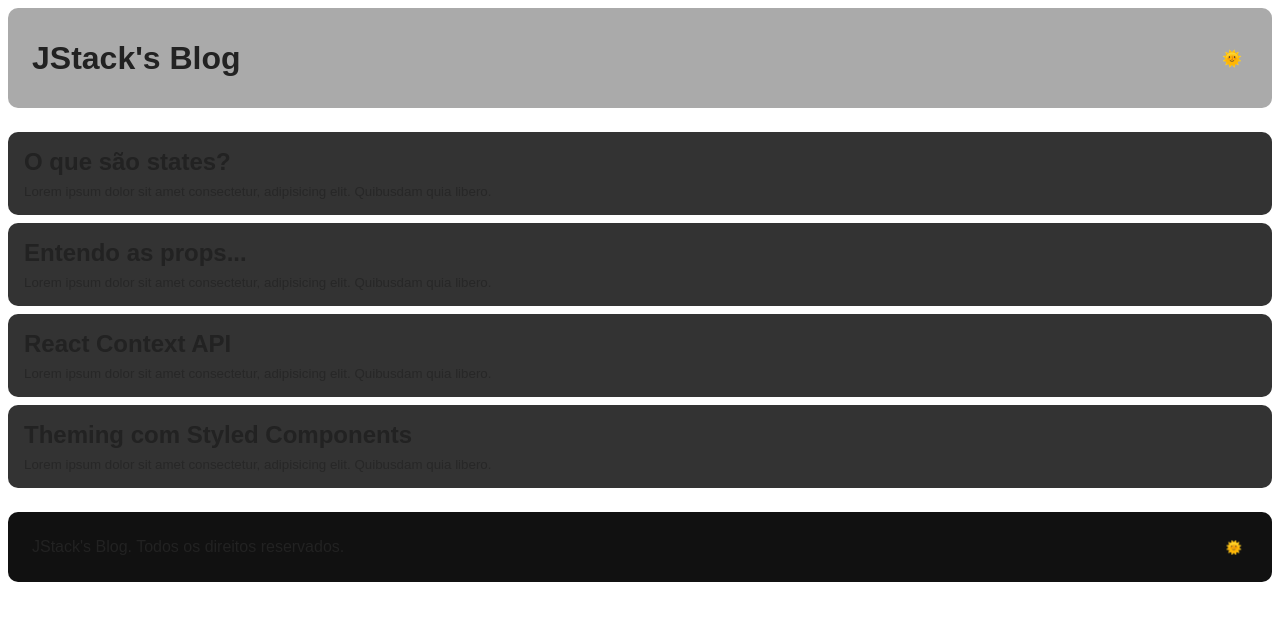
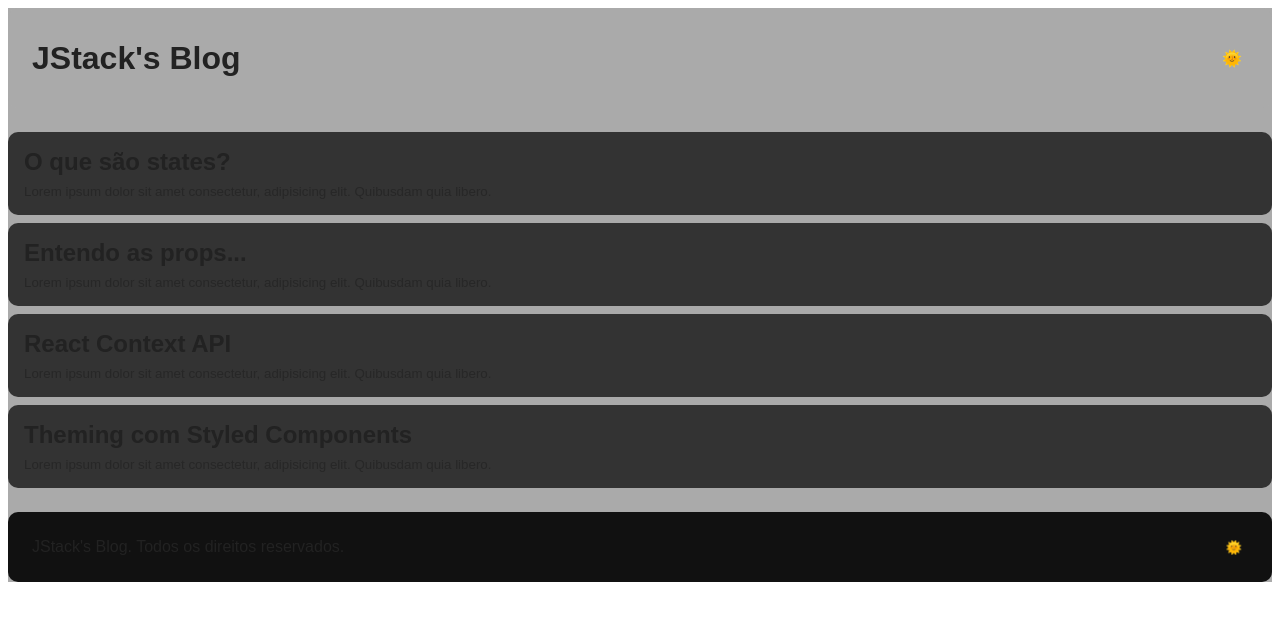
Before and after one commit to LuisSempre/react-learn-jstack, a React app: page / in a window 1280 px wide. Shown: the top 620 px of the page. Built offline with nearby package versions, Linux system fonts and the light colour scheme.

Commit message:
Up Theme Dark

```diff
--- a/src/App.js
+++ b/src/App.js
@@ -1,6 +1,5 @@
 import React from 'react';
 import { ThemeProvider } from 'styled-components';
-
 import GlobalStyle from './global.js';
 import Layout from './components/Layout';
 import themes from './themes/index.js'
--- a/src/components/Layout.js
+++ b/src/components/Layout.js
@@ -3,12 +3,19 @@ import Header from './Header';
 import PostsList from './PostsList';
 import Footer from './Footer';
 
+import styled from 'styled-components';
+
+export const Container = styled.header`
+  background: ${({theme}) => theme.headerBackgroundColor};
+  }
+`;
+
 export default function Layout() {
   return (
-    <>
+    <Container>
       <Header />
       <PostsList />
       <Footer />
-    </>
+    </ Container>
   );
 }
--- a/src/components/Post.js
+++ b/src/components/Post.js
@@ -1,5 +1,4 @@
 import React from 'react';
-
 import styled from 'styled-components';
 
 export const Container = styled.article`
--- a/src/index.js
+++ b/src/index.js
@@ -1,6 +1,5 @@
 import React from 'react';
 import ReactDOM from 'react-dom';
-
 import App from './App';
 
 ReactDOM.render(
--- a/src/themes/dark.js
+++ b/src/themes/dark.js
@@ -2,7 +2,7 @@ import commonStyles from './common';
 
 export default {
   ...commonStyles,
-  backgroundColor: '#222',
+  backgroundColor: '#000',
   headerBackgroundColor: '#222',
   textColor: '#fff',
 };
--- a/src/themes/light.js
+++ b/src/themes/light.js
@@ -2,7 +2,7 @@ import commonStyles from './common';
 
 export default {
   ...commonStyles,
-  backgroundColor: '#fff',
+  backgroundColor: 'gray',
   headerBackgroundColor: '#aaa',
   textColor: '#222',
 };
```
